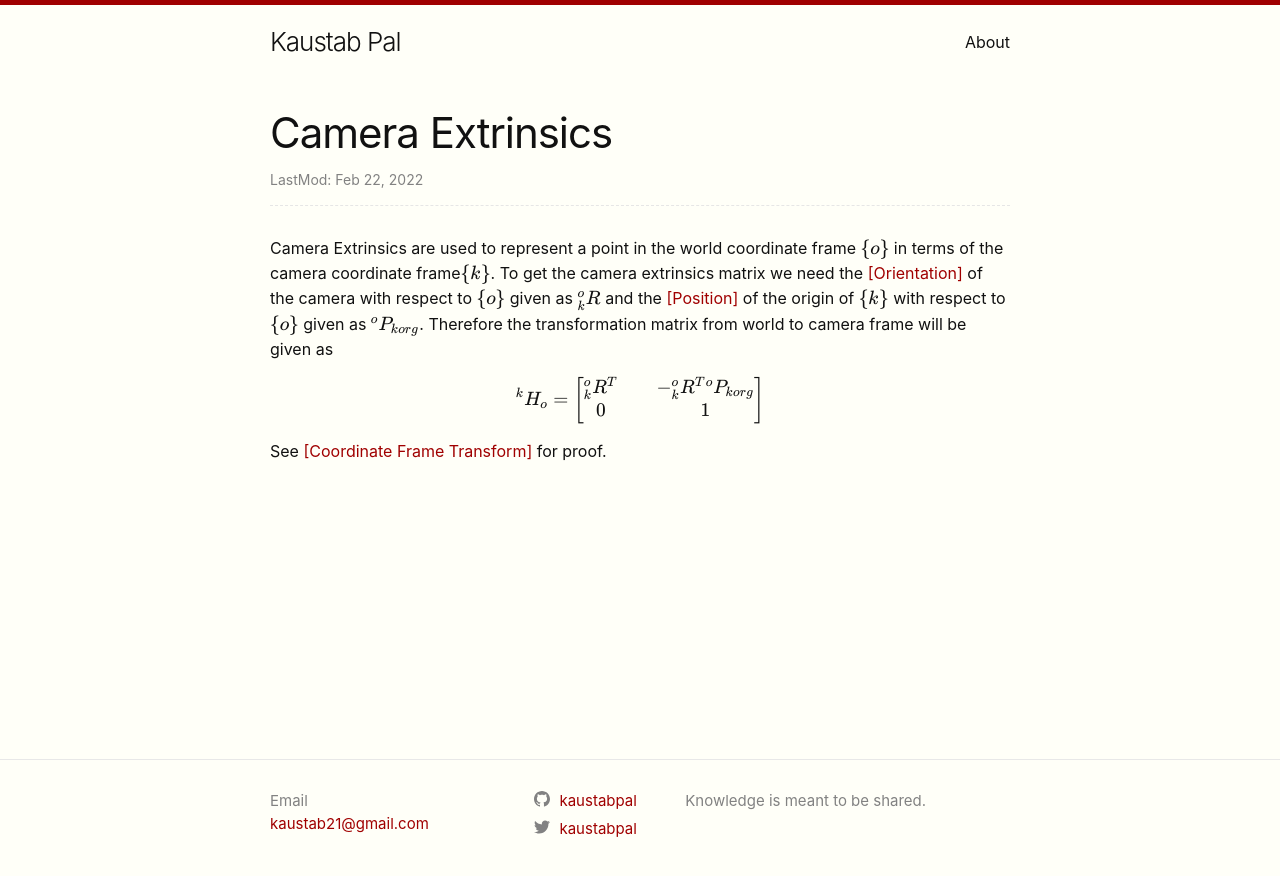
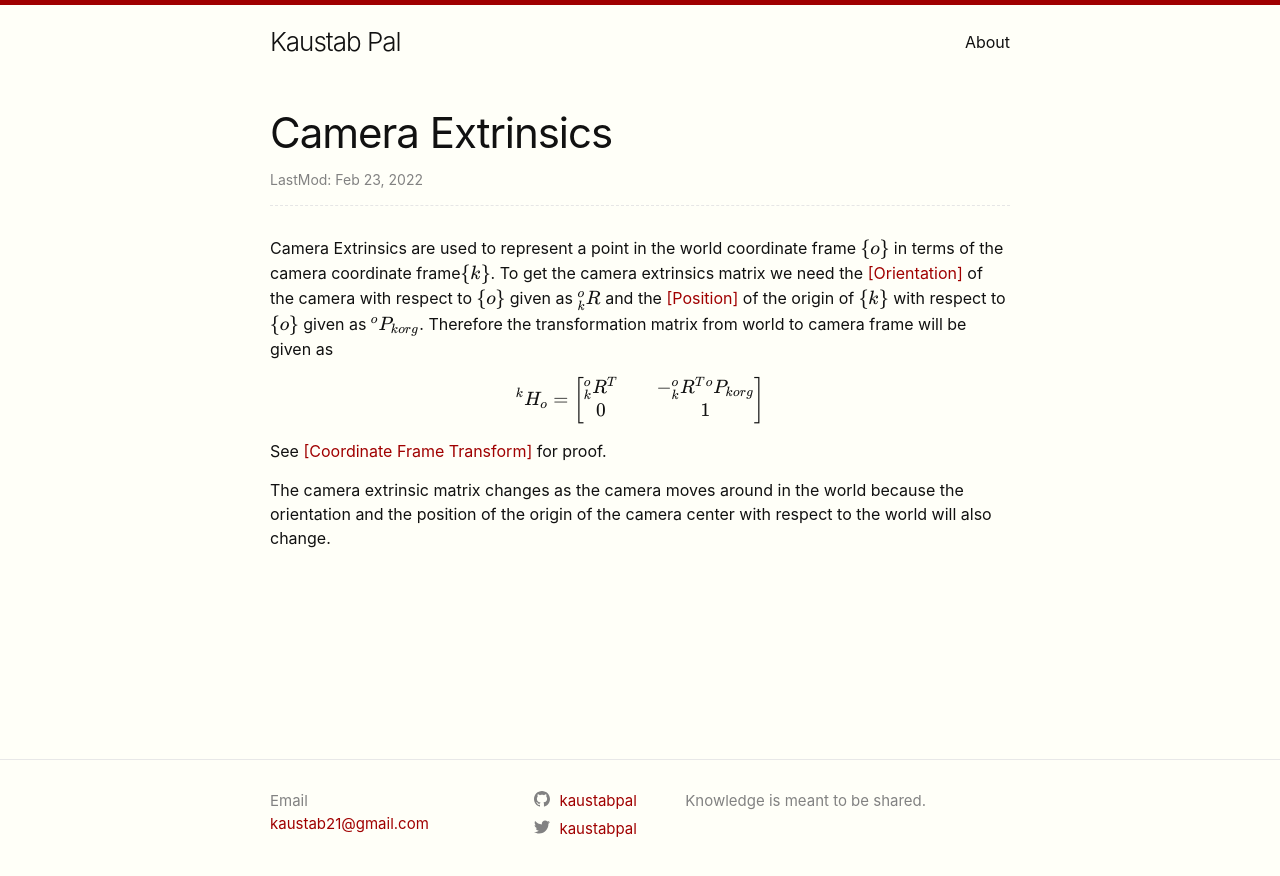
Before and after one commit to kaustabpal/kaustabpal.github.io, a Jekyll site: the page built from _posts/2022-02-22-Camera_Extrinsics.md, in a window 1280 px wide. Shown: the top 876 px of the page. Built offline with Jekyll 4.4.1, drawn with Linux system fonts in a browser that asks for light colours; nearby versions of some CDN libraries.

Commit message:
Camera intrinsics

```diff
--- a/_posts/2022-02-22-Camera_Extrinsics.md
+++ b/_posts/2022-02-22-Camera_Extrinsics.md
@@ -2,7 +2,7 @@
 layout: post
 title: "Camera Extrinsics"
 permalink: "camera_extrinsics"
-date: 2022-02-22 22:33
+date: 2022-02-23 11:04
 tags: [""]
 categories:
 ---
@@ -24,3 +24,7 @@ $$
 
 See [ [Coordinate Frame Transform] ]( {% post_url
 2022-02-21-coordinate_frame_transform %} ) for proof.
+
+The camera extrinsic matrix changes as the camera moves around in the world
+because the orientation and the position of the origin of the camera center with
+respect to the world will also change.
```
Also changed, not shown: _posts/2022-02-23-camera_intrinsics.md (added, +35 -0 lines), _posts/2022-02-23-principal_point.md (added, +13 -0 lines).
